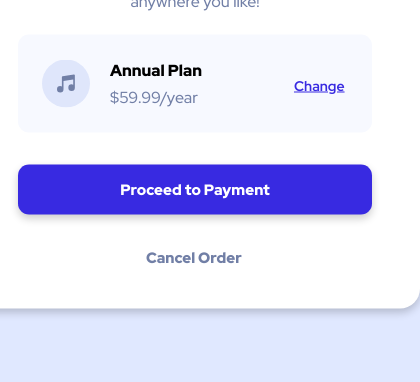
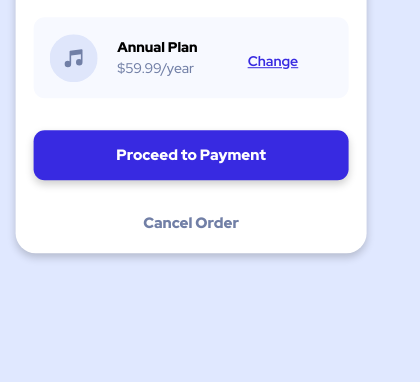
Before and after one commit to JohanMazzoleni/Order-Summary, a website: page index.html in a window 390 px wide. Shown: the part 462-844 px from the top of the page, 420 px wide, since content can reach past the window. Drawn offline with Linux system fonts and the light colour scheme.

Commit message:
feat(front-end): add responsive

```diff
--- a/scss/main.scss
+++ b/scss/main.scss
@@ -17,9 +17,14 @@ body {
 	box-shadow: 0 4px 8px 0 rgba(0, 0, 0, 0.2);
 
 	position: absolute;
-	left: 50%;
+	left: 40%;
 	top: 50%;
-	transform: translate(-50%, -50%);
+	transform: translate(-40%, -50%);
+
+	@include mobile {
+		width: 90%;
+		height: auto;
+	}
 
 	.top {
 		img {
@@ -31,11 +36,20 @@ body {
 
 	.bottom {
 		margin-top: 45px;
+
+		@include mobile {
+			margin-top: 32px;
+		}
+
 		h1 {
-			color: #1F2E55;
+			color: #1f2e55;
 			margin: 0;
 			font-size: 28px;
 			text-align: center;
+
+			@include mobile {
+				font-size: 22px;
+			}
 		}
 
 		p {
@@ -43,7 +57,13 @@ body {
 			text-align: center;
 			font-size: 16px;
 			line-height: 26px;
-			color: #717FA6;
+			color: #717fa6;
+			font-weight: 500;
+
+			@include mobile {
+				font-size: 15px;
+				line-height: 25px;
+			}
 		}
 
 		.menu {
@@ -57,29 +77,61 @@ body {
 			transform: translate(-50%);
 			display: flex;
 
+			@include mobile {
+				width: 90%;
+				height: 81px;
+			}
+
 			.icone {
 				margin-left: 24px;
 				margin-top: 25px;
+
+				@include mobile {
+					margin-left: 16px;
+					margin-top: 17px;
+				}
 			}
 
 			.plan {
 				margin-left: 20px;
 				margin-top: 25px;
 				font-size: 16px;
+
+				@include mobile {
+					margin-left: 20px;
+					margin-top: 21px;
+				}
+
 				.plan-name {
 					font-weight: 900;
+					font-size: 16px;
+
+					@include mobile {
+						font-size: 14px;
+					}
 				}
 
 				.plan-price {
 					font-weight: 500;
 					margin-top: 6px;
 					color: #717fa6;
+
+					@include mobile {
+						font-size: 14px;
+						margin-top: 3px;
+					}
 				}
 			}
 
 			.change {
 				margin-top: 40px;
 				margin-left: 92px;
+
+				@include mobile {
+					margin-left: 50px;
+					margin-top: 33px;
+				}
+
 				a {
 					font-size: 14px;
 					font-weight: 700;
@@ -87,7 +139,7 @@ body {
 
 					&:hover {
 						text-decoration: none;
-						color: #766CF1;
+						color: #766cf1;
 					}
 				}
 			}
@@ -95,8 +147,11 @@ body {
 
 		.payment-div {
 			margin-top: 32px;
-			margin-left: 48px;
+
 			.button-payment {
+				margin-left: auto;
+				margin-right: auto;
+
 				display: flex;
 				background: #382ae1;
 				border-radius: 11px;
@@ -112,6 +167,11 @@ body {
 				text-decoration: none;
 				box-shadow: 0 4px 8px 0 rgba(0, 0, 0, 0.2);
 
+				@include mobile {
+					width: 90%;
+					height: 50px;
+				}
+
 				&:hover {
 					background: #766cf1;
 				}
@@ -120,7 +180,12 @@ body {
 
 		.cancel-div {
 			margin-top: 32px;
-			margin-left: 176px;
+			text-align: center;
+
+			@include mobile {
+				margin-bottom: 20px;
+			}
+
 			.cancel-order {
 				color: #717fa6;
 				text-decoration: none;
```
Also changed, not shown: css/main.css.
